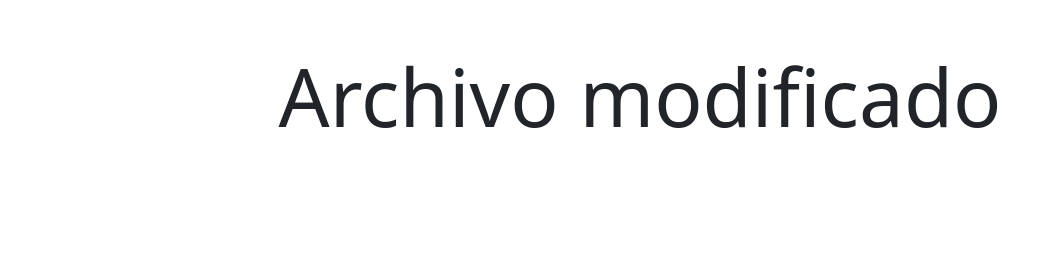
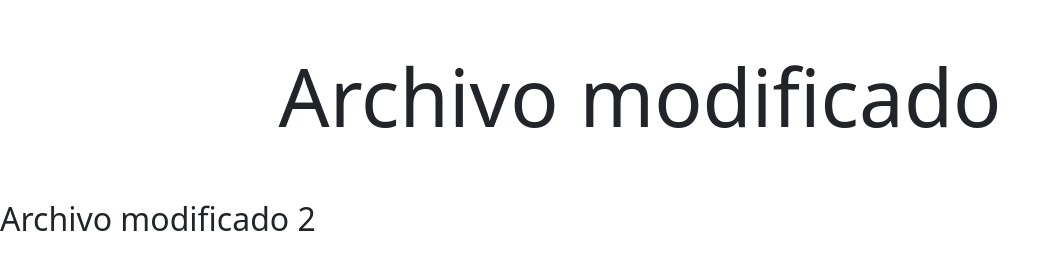
Before and after one commit to Cristina-Ortellado/first-repository, a plain HTML site: page index.html in a window 1280 px wide. Shown: the whole page, without its empty margins (0-1061 px from the left). Drawn offline with nearby package versions, Linux system fonts and the light colour scheme.

Commit message:
cambie el index de mi trabajo

```diff
--- a/index.html
+++ b/index.html
@@ -15,6 +15,9 @@
     <section class="container">
       <h1 class="display-1 text-center p-5 text-bold">Archivo modificado</h1>
     </section>
+    <section>
+      <h2>Archivo modificado 2</h2>
+    </section>
 
     <!-- script de bootstrap -->
     <script src="https://cdn.jsdelivr.net/npm/bootstrap@5.3.3/dist/js/bootstrap.bundle.min.js" integrity="sha384-YvpcrYf0tY3lHB60NNkmXc5s9fDVZLESaAA55NDzOxhy9GkcIdslK1eN7N6jIeHz" crossorigin="anonymous"></script>
```
